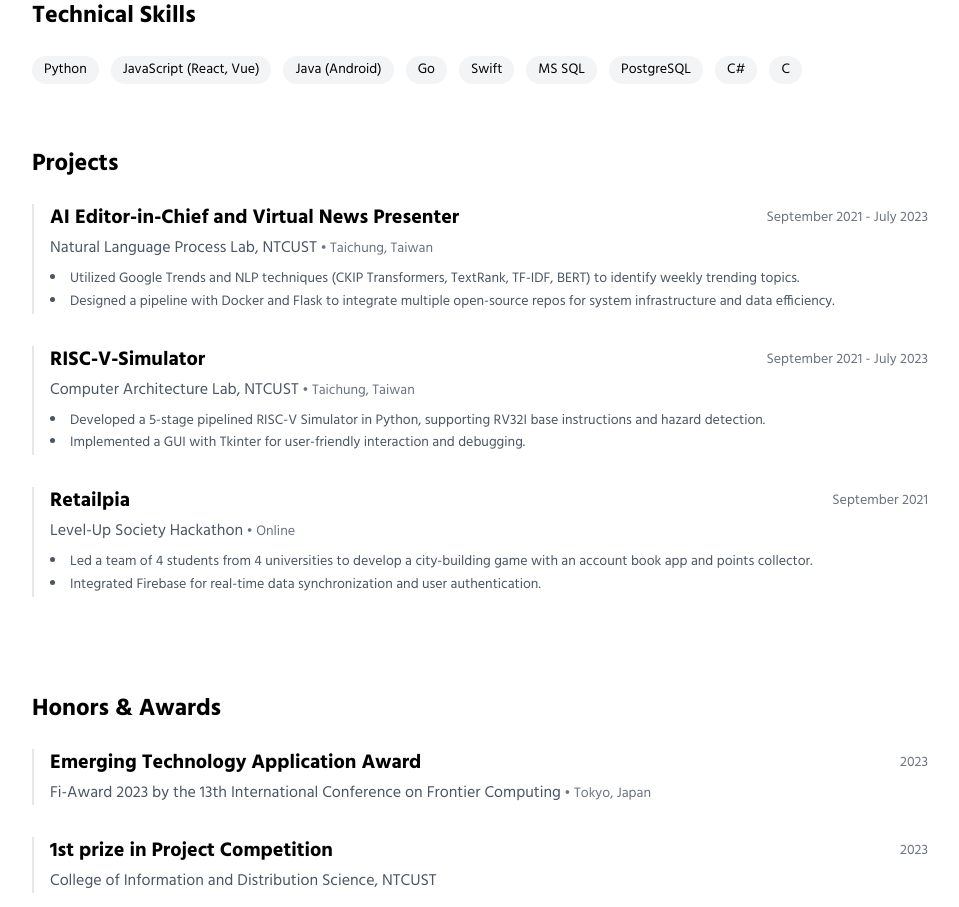
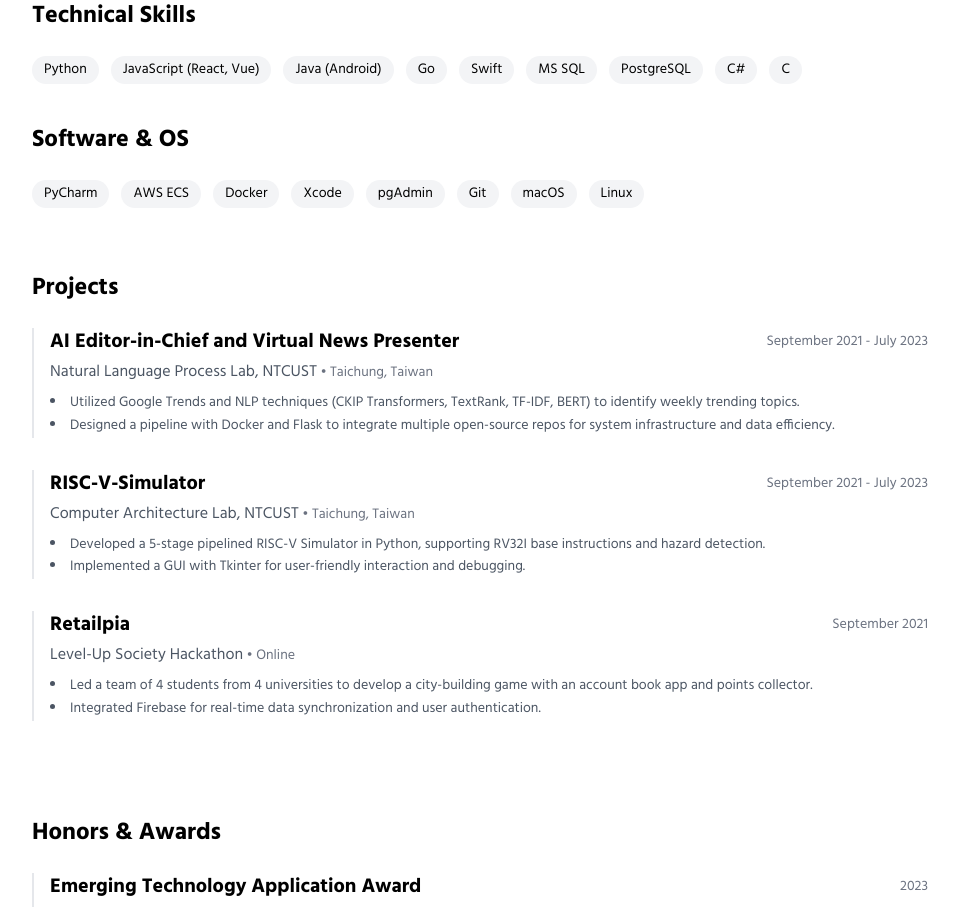
Before and after one commit to iridiumtao/iridiumtao.github.io, a Next.js app: page /resume in a window 1280 px wide. Shown: the part 1440-2347 px from the top of the page, without its empty margins (160-1119 px from the left). Built offline with nearby package versions, Linux system fonts and the light colour scheme.

Commit message:
Added Software & OS in resume

```diff
--- a/pages/resume.js
+++ b/pages/resume.js
@@ -171,6 +171,19 @@ const Resume = () => {
               ))}
             </div>
           </div>
+          <div className="w-full mt-10 max-w-4xl">
+            <h2 className="text-2xl font-bold mb-6">Software & OS</h2>
+            <div className="flex flex-wrap gap-3">
+              {data.resume.skills.softwareAndOS.map((skill, index) => (
+                <span
+                  key={index}
+                  className="px-3 py-1 bg-gray-100 dark:bg-gray-800 rounded-full text-sm"
+                >
+                  {skill}
+                </span>
+              ))}
+            </div>
+          </div>
 
           {/* Projects Section */}
           <div ref={projectsRef} className="w-full mt-16 max-w-4xl">
```
